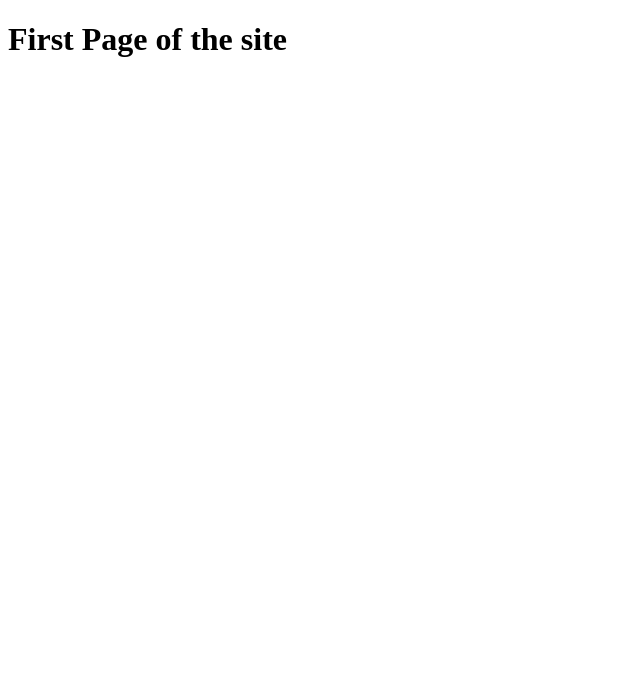
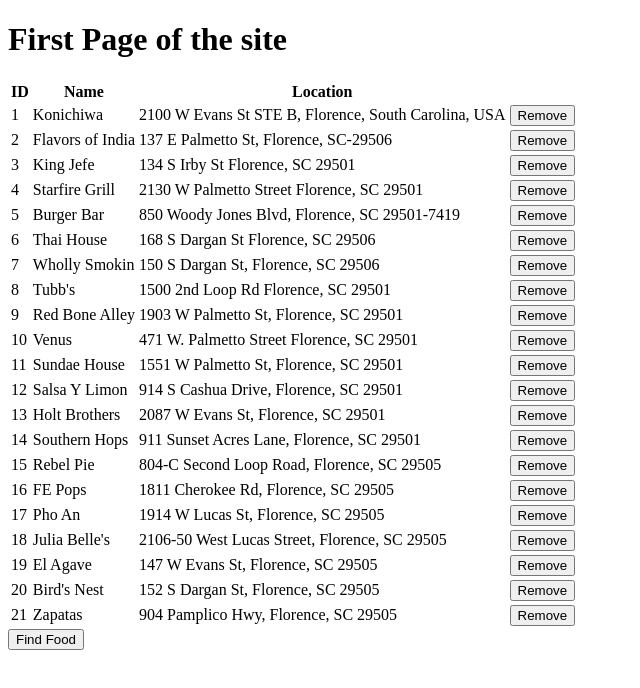
Before and after one commit to jhinson20/jhinson20.github.io, a plain HTML site: page index.html in a window 1280 px wide. Shown: the whole page, without its empty margins (0-640 px from the left). Drawn offline with nearby package versions, Linux system fonts and the light colour scheme.

Commit message:
Basic generation completed

```diff
--- a/data/FoodFinder.json
+++ b/data/foodFinder.json
@@ -18,7 +18,7 @@
     },
     {
       "id":3 ,
-      "name":"Flavors of India",
+      "name":"King Jefe",
       "address":"134 S Irby St Florence, SC 29501",
       "website": "https://www.kingjefe.com/",
       "menu": "https://www.kingjefe.com/food",
--- a/index.html
+++ b/index.html
@@ -3,10 +3,45 @@
 <head>
     <meta charset="UTF-8">
     <title>Home Page</title>
+    <script
+            src="https://code.jquery.com/jquery-3.6.3.min.js"
+            integrity="sha256-pvPw+upLPUjgMXY0G+8O0xUf+/Im1MZjXxxgOcBQBXU="
+            crossorigin="anonymous">
+
+    </script>
+    <script src="js/foodFinder.js"></script>
 </head>
-<body>
+<body onload="createFoodList(event);">
 
 <h1>First Page of the site</h1>
 
+<div>
+    <table id="foodListTable">
+        <tr>
+            <th>ID</th>
+            <th>Name</th>
+            <th>Location</th>
+        </tr>
+    </table>
+</div>
+
+<button type="button" onclick="pickFoodPlace()">
+    <span>Find Food</span>
+</button>
+
+<!--
+<div>
+    <h2 id="locationName">Default Name</h2>
+    <label for="address">Address:</label>
+    <span id="address">Default Address</span>
+    <label for="website">Website:</label>
+    <span id="website">Default Website</span>
+    <label for="menu">Menu:</label>
+    <span id="menu">Default Menu</span>
+    <label for="phone">Phone:</label>
+    <span id="phone">Default Phone</span>
+</div>
+-->
+
 </body>
 </html>
--- /dev/null
+++ b/js/foodFinder.js
@@ -0,0 +1,125 @@
+let restaurants = null;
+
+async function createFoodList() {
+
+    let restaurants = null;
+
+    await $.getJSON("data/foodFinder.json", function (result)
+    {
+        restaurants = result.restaurants;
+    });
+
+    for (let i = 0; i < restaurants.length; i++) {
+        let html =
+            '<tr>' +
+            '<td>' + restaurants[i].id + '</td>' +
+            '<td>' + restaurants[i].name + '</td>' +
+            '<td>' + restaurants[i].address + '</td>' +
+            '<td>' +
+            '<button onclick="removeFood(event)">Remove</button>' +
+            '</td>' +
+            '</tr>';
+
+        $("#foodListTable").append(html);
+    }
+
+}
+
+function removeFood(e) {
+    let row = e.target.parentNode.parentNode;
+
+    row.remove();
+
+    console.log(row);
+
+}
+
+async function pickFoodPlace(e) {
+
+    let tableRows = document.getElementById("foodListTable").rows;
+
+    let idList = [];
+
+    for (let i = 1; i < tableRows.length; i++) {
+        idList.push(tableRows[i].firstChild.outerText);
+        //console.log((tableRows[i].childNodes[0]));
+    }
+
+    let foodChoice = Math.floor(Math.random() * idList.length);
+    console.log(idList);
+
+    let restaurantId = idList[foodChoice];
+    console.log(restaurantId);
+
+    //console.log(idList[foodChoice]);
+
+    //let restaurantId = tableRows[foodChoice].childNodes[0].outerText;
+    let restaurants = null;
+
+    await $.getJSON("data/foodFinder.json", function (result)
+    {
+        restaurants = result.restaurants;
+    });
+
+    let restaurant = restaurants[restaurantId - 1];
+    console.log(restaurant);
+
+    let html =
+        '<div style="display: grid">' +
+        '<h2 id="locationName">' + restaurant.name + '</h2>' +
+        '<label for="address">Address:</label>' +
+       '<span id="address">' + restaurant.address + '</span>' +
+        '<a id="website" href="' + restaurant.website + '">Website</a>' +
+        '<a id="menu" href="' + restaurant.menu+ '">Menu</a>' +
+        '<label for="phone">Phone:</label    <span id="phone">' + restaurant.phone + '</span>' +
+        '</div>'
+    ;
+
+    $("body").append(html)
+
+}
+
+/*
+async function pickFoodPlace(e) {
+
+    let tableRows = document.getElementById("foodListTable").rows;
+
+    let idList = [];
+
+    for (let i = 0; i < tableRows.length; i++) {
+        idList.push(tableRows[i].firstChild.outerText);
+        //console.log((tableRows[i].childNodes[0]));
+    }
+
+    let foodChoice = Math.floor(Math.random() * (idList.length - 1)) + 1;
+
+    //console.log(idList[foodChoice]);
+
+    let restaurantId = tableRows[foodChoice].childNodes[0].outerText;
+    let restaurants = null;
+
+    await $.getJSON("data/foodFinder.json", function (result)
+    {
+        restaurants = result.restaurants;
+    });
+
+    let restaurant = restaurants[restaurantId];
+    console.log(restaurant);
+
+    let html =
+        '<div>' +
+        '<h2 id="locationName">' + tableRows[foodChoice].childNodes[1].outerText + '</h2>' +
+        '<label for="address">Address:</label>' +
+       '<span id="address">' + tableRows[foodChoice].childNodes[2].outerText + '</span>' +
+        '<label for="website">Website:</label>' +
+        '<span id="website">Default Website</span>' +
+        '<label for="menu">Menu:</label> <span id="menu">Default Menu</span>' +
+        '<label for="phone">Phone:</label    <span id="phone">Default Phone</span>' +
+        '</div>'
+    ;
+
+    $("body").append(html)
+
+}
+
+ */
```
